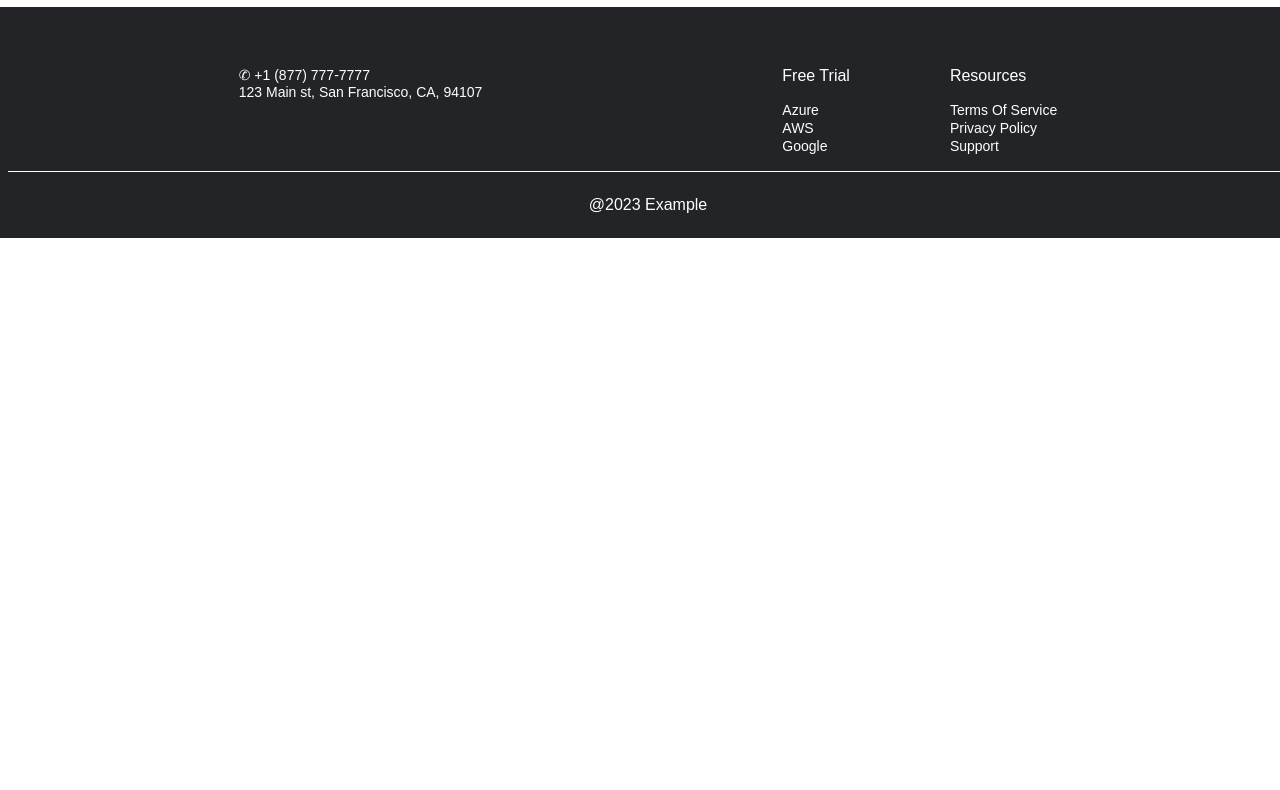
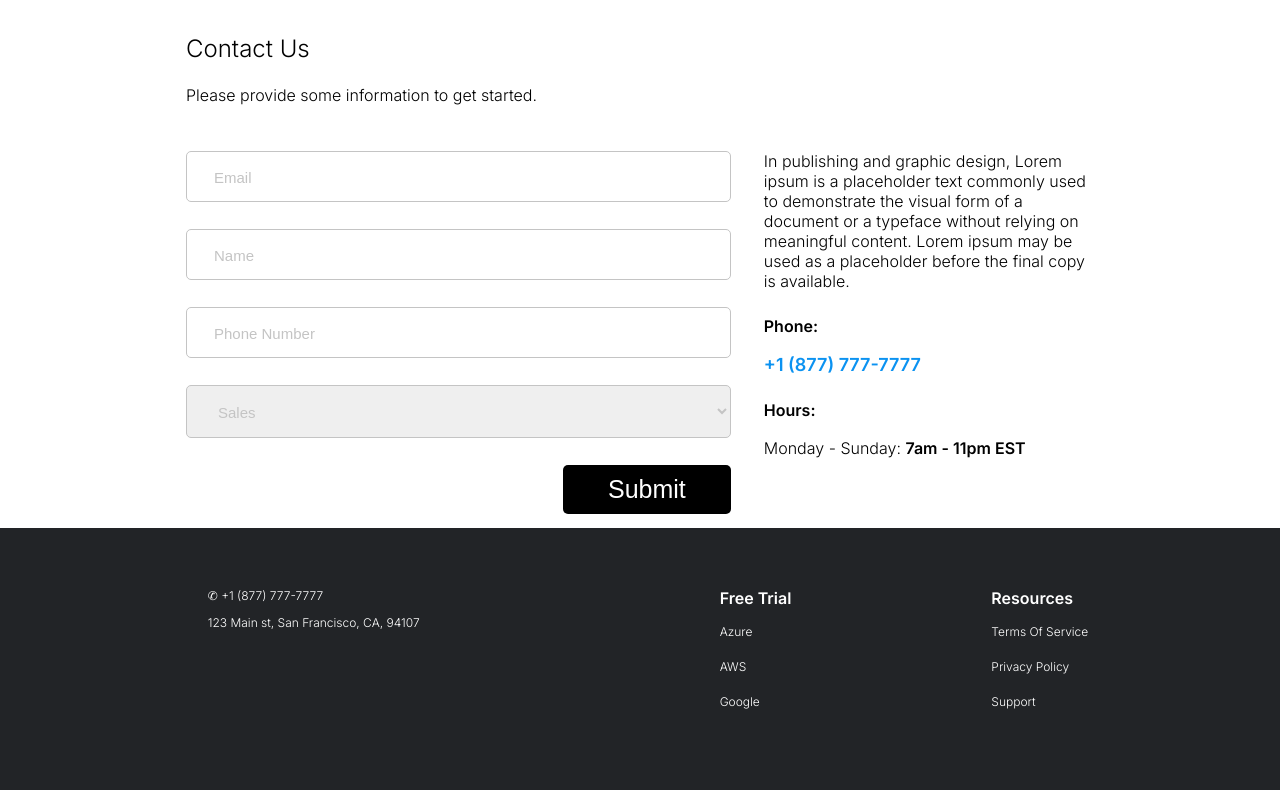
Before and after one commit to icampos/databricks.gatsby.test, a Gatsby site: page /contact in a window 1280 px wide. Shown: the part 107-897 px from the top of the page. Before the commit the page ends 800 px from the top, so only its background shows below. Built offline with nearby package versions, Linux system fonts and the light colour scheme; Gatsby itself is replaced by a stand-in of ours.

Commit message:
Subtask-US-3: Adding styling for Contact Page

```diff
--- /dev/null
+++ b/src/components/ContactForm.tsx
@@ -0,0 +1,53 @@
+import React from "react";
+import styled from "styled-components";
+
+export const ContactForm: React.FC = () => {
+    return (
+        <>
+            <div>
+                <StyledForm>
+                    <input type="text" name="name" placeholder="Email" />
+                    <input type="text" name="name" placeholder="Name" />
+                    <input type="text" name="phone" placeholder="Phone Number" />
+                    <select>
+                        <option value="sales">Sales</option>
+                        <option value="press">Press</option>
+                        <option value="suppor">Support</option>
+                        <option value="demo">Demo</option>
+                    </select>
+                    <input type="submit" value="Submit" />
+                </StyledForm>
+            </div>
+        </>
+    );
+}
+const StyledForm = styled.form`
+    input[type=text], select {
+        width: 100%;
+        box-sizing: border-box;
+        border: 1px solid var(--main-form-color);
+        border-radius: 5px;
+        color: var(--main-form-color);
+        margin-bottom: 27px;
+        display: block;
+        padding: 17px 0 15px 27px;
+        font-size: 15px;
+        &::placeholder {
+            color: var(--main-form-color);
+            font-size: 15px;
+        }
+    }
+    input[type=submit]{
+        max-width: 174px;
+        padding: 10px 45px;
+        border-radius: 5px;
+        color: var(--main-white-color);
+        background-color: var(--main-black-color);
+        border: none;
+        float: right;
+        font-size: 25px;
+        font-style: normal;
+        font-weight: 400;
+        line-height: normal;
+    }
+`
--- a/src/components/Footer.tsx
+++ b/src/components/Footer.tsx
@@ -33,15 +33,15 @@ export const Footer: React.FC = () => (
 
 const FooterContainer = styled.div`
   width: 100%;
-  background-color: #222427;
+  background-color: var(--main-bg-color);
   padding: 60px 8px 0;
   color: #ffffff;
   p, a{
     color: #ffffff;
-    text-decoration: none;
-    font-weight: 400;
-    font-size: 14px;
+    font-size: 12px;
     text-align: left;
+    margin-bottom: 20px;
+    display: block;
   }
   p{
     line-height: 16.94px
@@ -52,11 +52,17 @@ const MenuContainer = styled.div`
   display: flex;
   justify-content: center;
   gap: 300px;
+  margin-bottom: 100px;
+  div:first-child{
+    p{
+      margin-bottom: 10px;
+    }
+  }
 `;
 
 const MenuItemContainer = styled.div`
   display: flex;
-  gap: 100px;
+  gap: 200px;
   li{
     list-style-type: none;
   }
--- a/src/components/LearnMore.tsx
+++ b/src/components/LearnMore.tsx
@@ -5,7 +5,7 @@ export const LearnMore: React.FC = () => <LearnMoreContainer>Learn more about ou
 
 const LearnMoreContainer = styled.div`
     width: 100%;
-    background-color: #222427;
+    background-color: var(--main-bg-color);
     text-align: center;
     padding: 8px 0;
     color: #ffffff;
--- a/src/components/SideBar.tsx
+++ b/src/components/SideBar.tsx
@@ -1,26 +1,53 @@
 import React from "react";
+import styled from "styled-components";
 
 export const SideBar: React.FC = () => {
   return (
-    <>
-      <div>
+    <section>
+      <ContentContainer>
         <p>
           In publishing and graphic design, Lorem ipsum is a placeholder text
           commonly used to demonstrate the visual form of a document or a
           typeface without relying on meaningful content. Lorem ipsum may be
           used as a placeholder before the final copy is available.
         </p>
+      </ContentContainer>
+      <ContentContainer>
         <p>
-          <p>Phone:</p>
-          <a>+1 (877) 777-7777</a>
+          <InfoTitle>Phone:</InfoTitle>
+          <a href="tel: 1 (877) 777-7777">+1 (877) 777-7777</a>
         </p>
+      </ContentContainer>
+      <ContentContainer>
         <p>
-          <p>Hours: </p>
+        <InfoTitle>Hours:</InfoTitle>
           <p>
             Monday - Sunday: <b>7am - 11pm EST</b>
           </p>
         </p>
-      </div>
-    </>
+      </ContentContainer>
+    </section>
   );
 };
+
+const ContentContainer = styled.div`
+  margin-bottom: 25px;
+  a {
+    color: var(--main-link-color);
+    font-family: Inter;
+    font-size: 18px;
+    font-style: normal;
+    font-weight: 600;
+    line-height: normal;
+    margin-top: 4px;
+  }
+`;
+
+
+const InfoTitle = styled.h4`
+    font-size: 16px;
+    font-style: normal;
+    font-weight: 600;
+    line-height: normal;
+    margin-bottom: 18px;
+`
--- a/src/pages/contact.tsx
+++ b/src/pages/contact.tsx
@@ -7,13 +7,25 @@ import type { HeadFC, PageProps } from "gatsby";
 
 import { LearnMore } from "../components/LearnMore";
 import { Footer } from "../components/Footer";
+import { ContactForm } from "../components/ContactForm";
+import { SideBar } from "../components/SideBar";
 
 const ContactPage: React.FC<PageProps> = () => {
   return (
     <>
       <LearnMore />
       <ContactPageTitle>Company Name</ContactPageTitle>
-      <ContactPageContainer></ContactPageContainer>
+      <ContactPageContainer>
+        <ContactUsTitleContainer>
+          <h2>Contact Us</h2>
+          <p>Please provide some information to get started.</p>
+        </ContactUsTitleContainer>
+        <ContactFormContainer>
+          <ContactForm />
+          <SideBar />
+        </ContactFormContainer>
+
+      </ContactPageContainer>
       <Footer />
     </>
   );
@@ -25,8 +37,28 @@ export const Head: HeadFC = () => <title>Contact</title>;
 
 const ContactPageTitle = styled.h1`
   text-align: center;
+  margin-bottom: 58px;
 `;
 
 const ContactPageContainer = styled.div`
+  padding: 0 186px;
+  margin-bottom: 14px;
+`
+
+const ContactFormContainer = styled.div`
   display: flex;
+  gap: 33px;
+  div:first-child {
+      flex: 0 0 60%;
+  }
+  margin-bottom: 14px;
 `
+
+const ContactUsTitleContainer = styled.div`
+  h2{
+    margin-bottom: 22px;
+  }
+
+  margin-bottom: 46px;
+
+`
--- a/src/styles/styles.css
+++ b/src/styles/styles.css
@@ -1,17 +1,47 @@
-body{
-    margin: 0;
-    font-family: sans-serif;
+@import url('https://fonts.googleapis.com/css2?family=Inter:wght@300;400;500;600&display=swap');
+
+:root {
+  --main-bg-color: #222427;
+  --main-form-color: #C4C4C4;
+  --main-white-color: #ffffff;
+  --main-black-color: #000000;
+  --main-link-color: #0b92f1;
 }
 
-p, h4{
-    margin: 0;
-    font-weight: 400;
+body {
+  margin: 0;
+  font-family: 'Inter';
 }
 
-ul{
-    padding-inline-start: 0;
+h1{
+  font-size: 25px;
 }
 
-li{
-    text-align: initial;
+h2{
+  font-size: 24px;
+  font-weight: 300;
 }
+
+h4{
+  margin-bottom: 0;
+  font-weight: 600;
+  margin-top: 0;
+}
+
+p,
+a {
+  margin: 0;
+  font-weight: 300;
+}
+
+ul {
+  padding-inline-start: 0;
+}
+
+li {
+  text-align: initial;
+}
+
+a{
+  text-decoration: none;
+}
```
Also changed, not shown: src/components/Form.tsx (deleted), src/components/Information.tsx (deleted).
